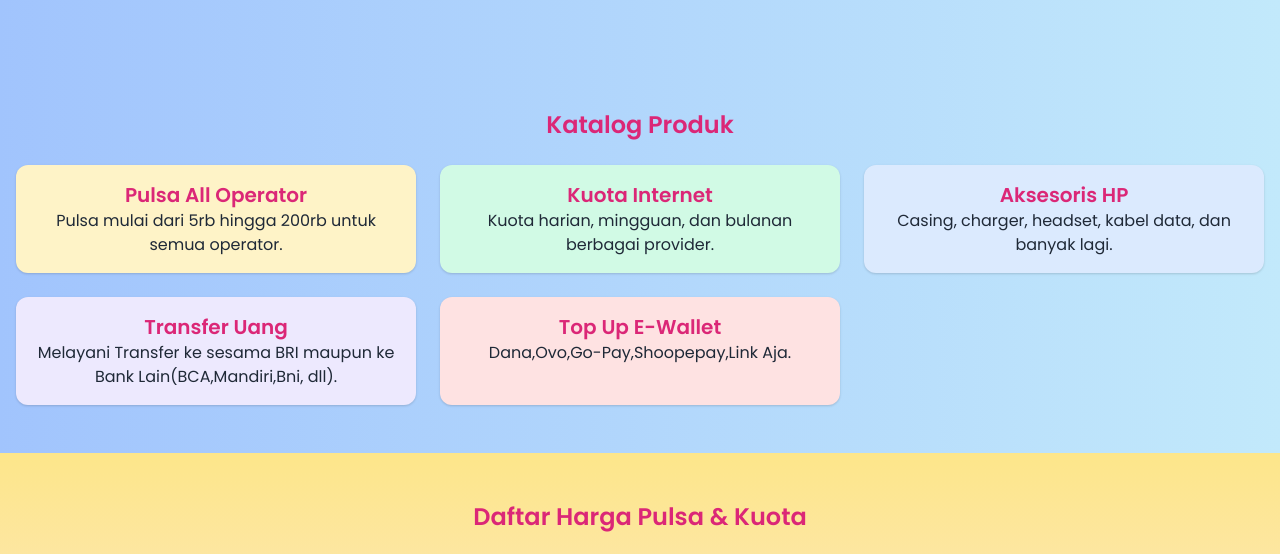
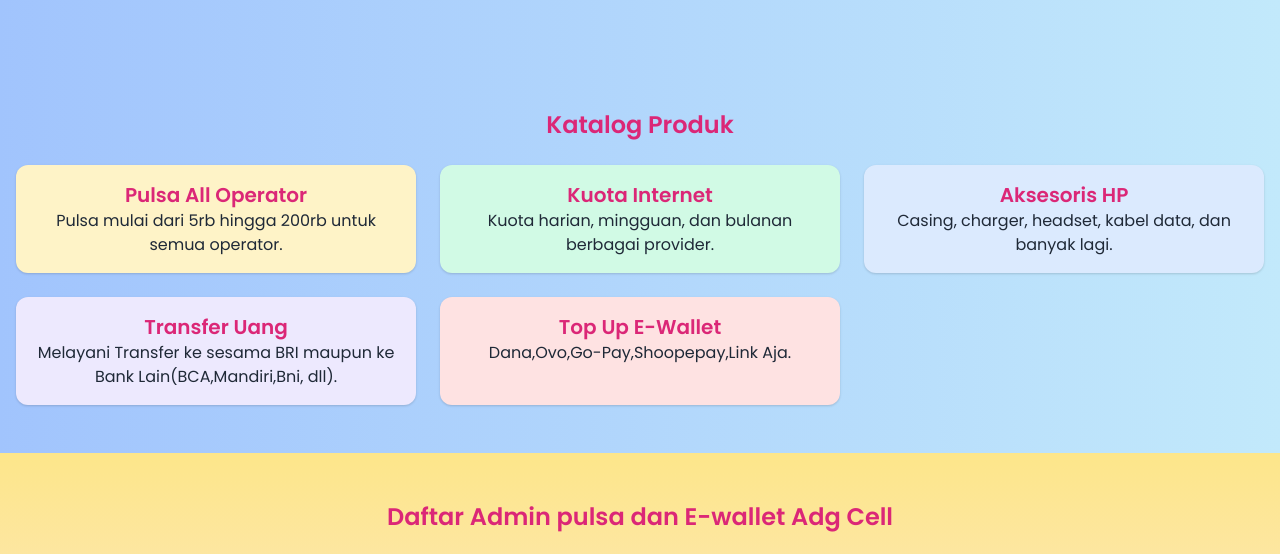
Before and after one commit to rizkiputra27/Web, a plain HTML site: page index.html in a window 1280 px wide. Shown: the part 215-769 px from the top of the page. Drawn offline with nearby package versions, Linux system fonts and the light colour scheme.

Commit message:
Update index.html

```diff
--- a/index.html
+++ b/index.html
@@ -77,7 +77,7 @@
 
   <section id="harga-pulsa" class="py-12 bg-gradient-to-b from-yellow-200 to-pink-100 fade-in px-4">
     <div class="container mx-auto">
-      <h3 class="text-2xl font-semibold mb-6 text-center text-pink-600">Daftar Harga Pulsa & Kuota</h3>
+      <h3 class="text-2xl font-semibold mb-6 text-center text-pink-600">Daftar Admin pulsa dan E-wallet Adg Cell</h3>
       <div class="overflow-x-auto">
         <table class="min-w-full bg-white shadow rounded-lg">
           <thead class="bg-pink-500 text-white">
```
